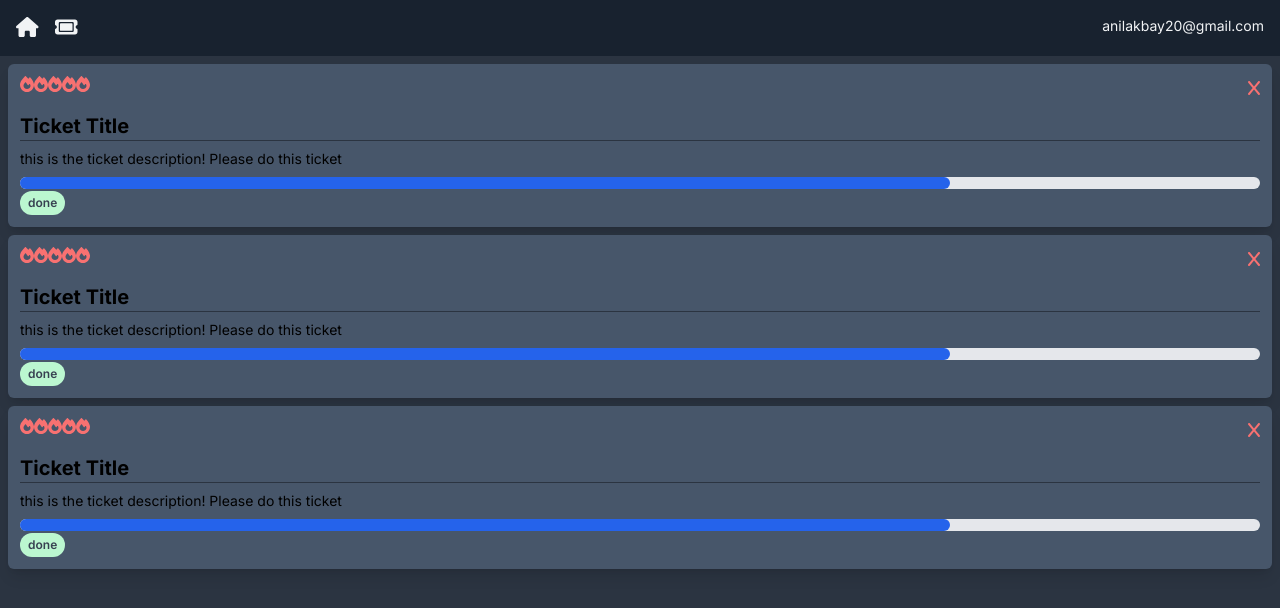
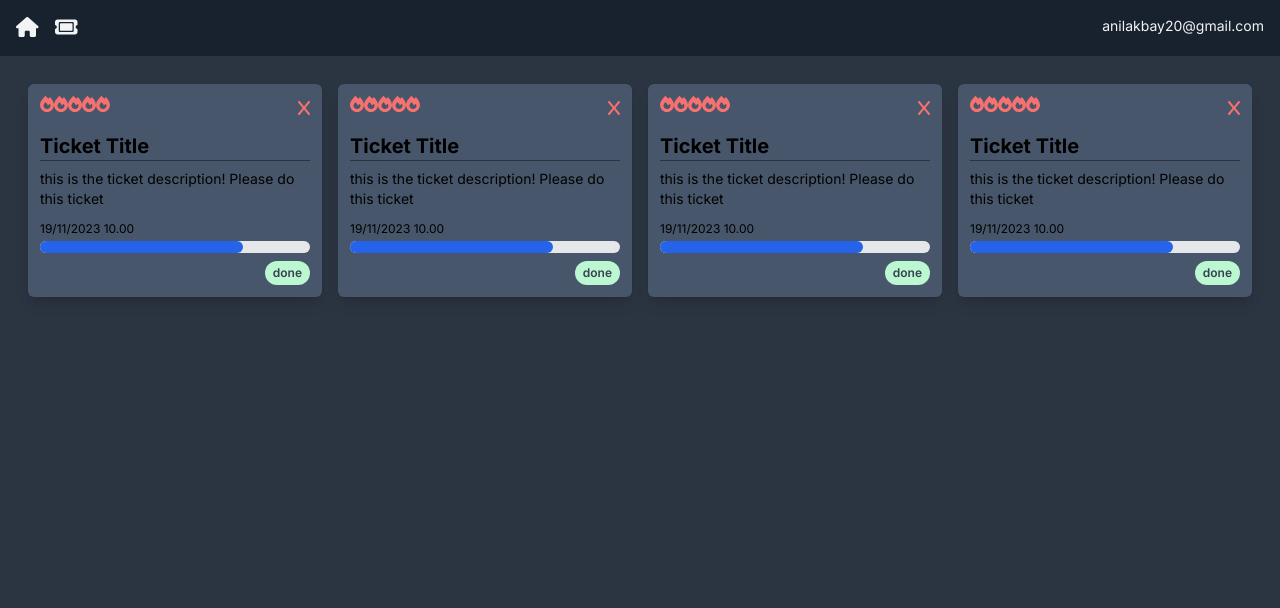
Before and after one commit to anilakbay/ticket-app, a Next.js app: page / in a window 1280 px wide. Shown: the top 608 px of the page. Built offline with nearby package versions, Linux system fonts and the light colour scheme.

Commit message:
TicketCard' lar oluşturuldu.

```diff
--- a/app/(components)/TicketCard.jsx
+++ b/app/(components)/TicketCard.jsx
@@ -20,9 +20,12 @@ const TicketCard = () => {
       <div className="flex-grow"></div>
       <div className="mt-2">
         <div className="flex flex-col">
+          <p className="text-xs my-1">19/11/2023 10.00</p>
           <ProgressDisplay />
         </div>
-        <StatusDisplay />
+        <div className="flex justify-end mt-2">
+          <StatusDisplay />
+        </div>
       </div>
     </div>
   );
--- a/app/page.jsx
+++ b/app/page.jsx
@@ -3,10 +3,13 @@ import TicketCard from "./(components)/TicketCard";
 
 const Dashboard = () => {
   return (
-    <div>
-      <TicketCard />
-      <TicketCard />
-      <TicketCard />
+    <div className="p-5">
+      <div className="lg:grid grid-cols-2 xl:grid-cols-4">
+        <TicketCard />
+        <TicketCard />
+        <TicketCard />
+        <TicketCard />
+      </div>
     </div>
   );
 };
```
